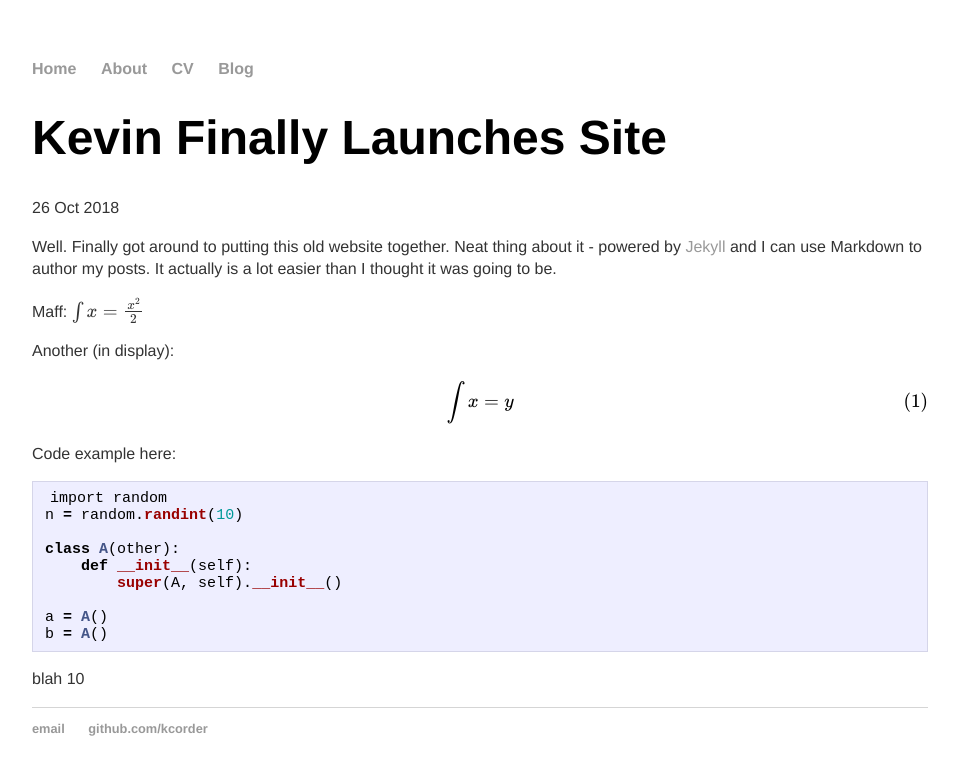
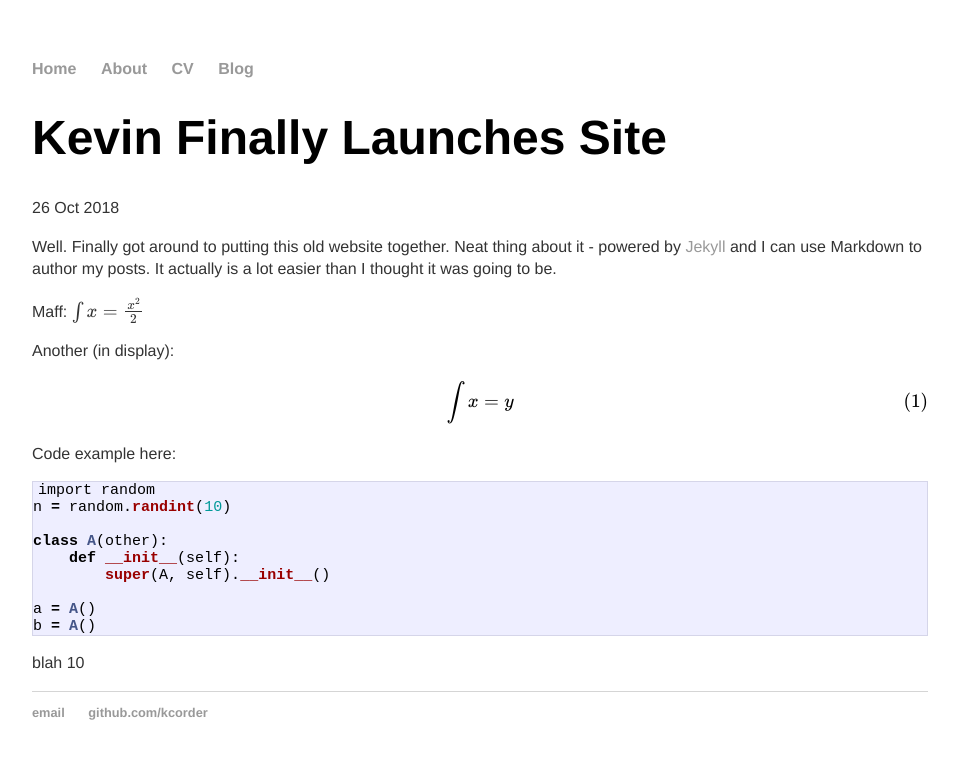
Before and after one commit to kcorder/kcorder.github.io, a Jekyll site: the page built from _posts/2018-10-26-first-post.md, in a window 1280 px wide. Shown: the top 775 px of the page, without its empty margins (160-1119 px from the left). Built offline with Jekyll 4.4.1, drawn with Linux system fonts in a browser that asks for light colours; formulas are drawn with MathJax 3.

Commit message:
Update main.css

```diff
--- a/css/main.css
+++ b/css/main.css
@@ -115,7 +115,7 @@ ul.posts li {
 /* .post code { */
     border: 1px solid #d5d5e9;
     background-color: #eef;
-    padding: 8px 12px;
+/*     padding: 8px 12px; */
     -webkit-border-radius: 0px;
     -moz-border-radius: 0px;
     border-radius: 0px;
```
